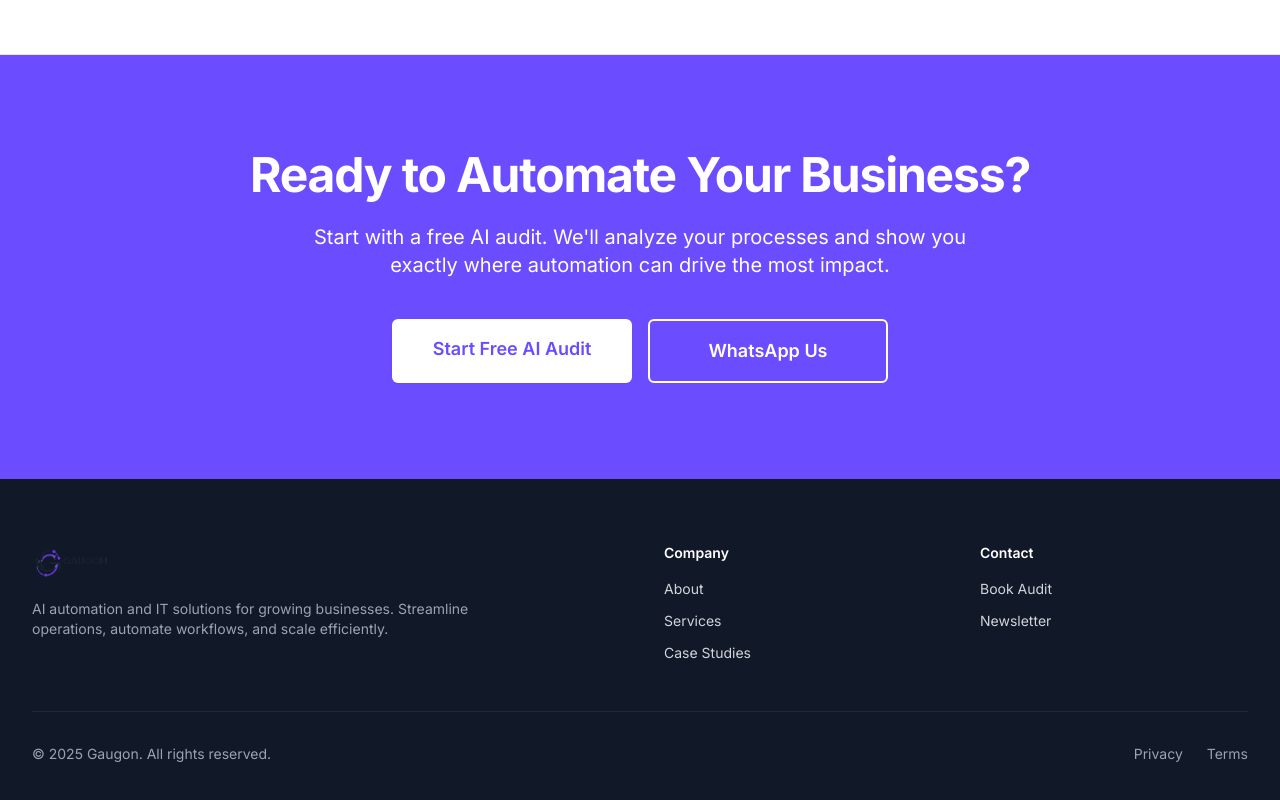
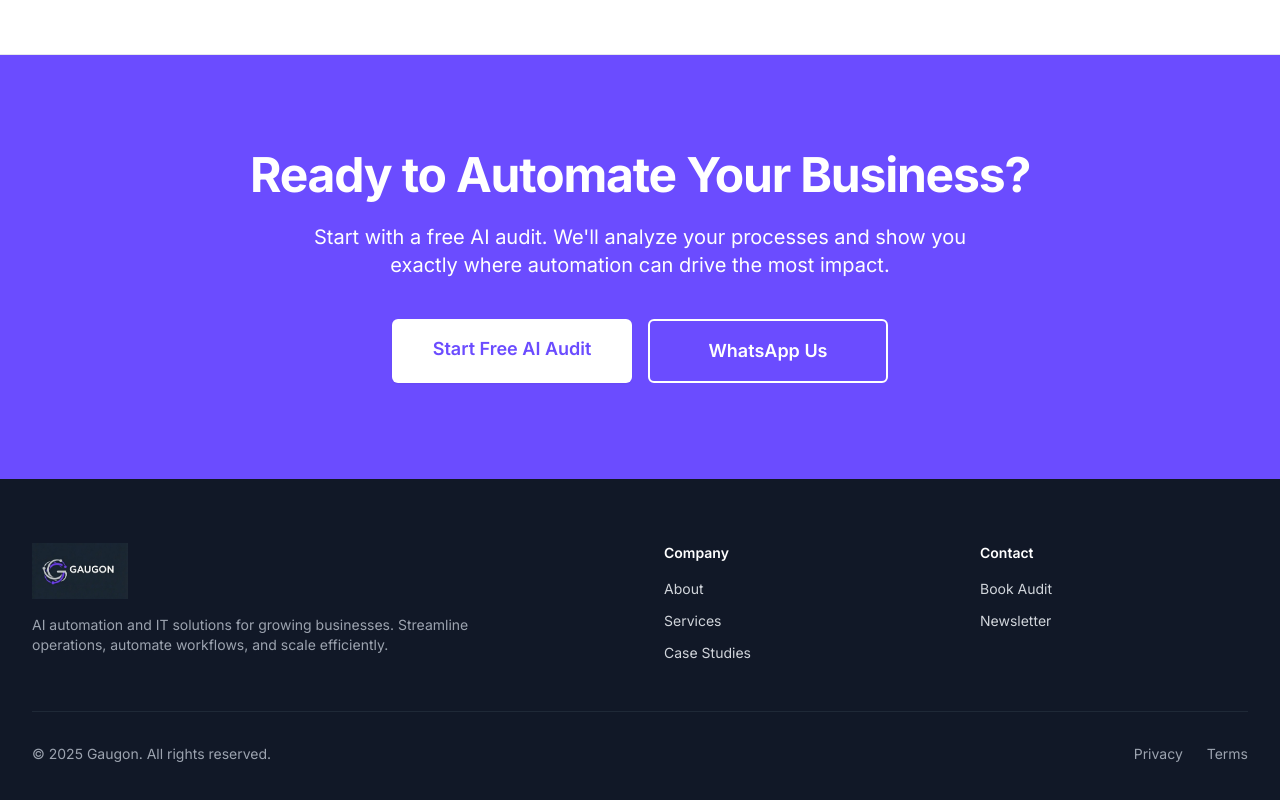
Before and after one commit to ocilab25/gaugon-website, a Next.js app: page / in a window 1280 px wide. Shown: the part 5180-5980 px from the top of the page. Built offline with nearby package versions, Linux system fonts and the light colour scheme.

Commit message:
Increase navbar logo size to h-16 and add custom footer logo

```diff
--- a/components/Footer.tsx
+++ b/components/Footer.tsx
@@ -6,7 +6,7 @@ export default function Footer() {
       <div className="max-w-7xl mx-auto px-6 lg:px-8 py-16">
         <div className="grid grid-cols-1 md:grid-cols-4 gap-12">
           <div className="col-span-1 md:col-span-2">
-            <img src="/logo.png" alt="Gaugon" className="h-10 w-auto mb-4" />
+            <img src="/logo-footer.jpg" alt="Gaugon" className="h-14 w-auto mb-4" />
             <p className="text-sm text-gray-400 max-w-md">
               AI automation and IT solutions for growing businesses.
               Streamline operations, automate workflows, and scale efficiently.
--- a/components/Navbar.tsx
+++ b/components/Navbar.tsx
@@ -12,7 +12,7 @@ export default function Navbar() {
         <div className="flex justify-between items-center h-20">
           <div className="flex-shrink-0">
             <Link href="/" className="flex items-center">
-              <img src="/logo.png" alt="Gaugon" className="h-10 w-auto" />
+              <img src="/logo.png" alt="Gaugon" className="h-16 w-auto" />
             </Link>
           </div>
 
```
Also changed, not shown: public/logo-footer.jpg (added).
